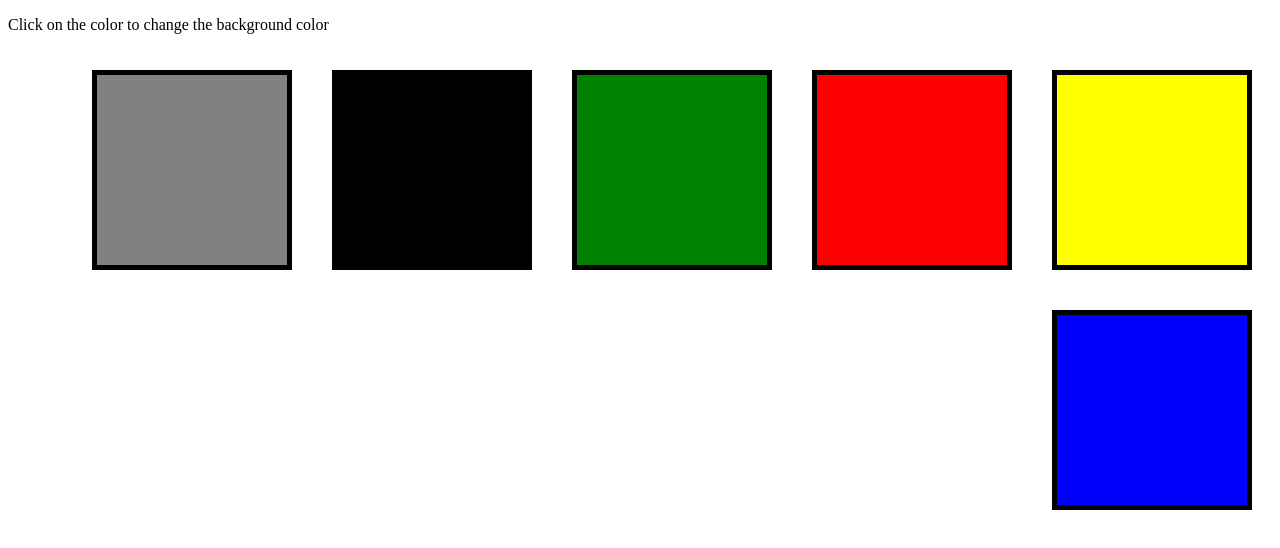
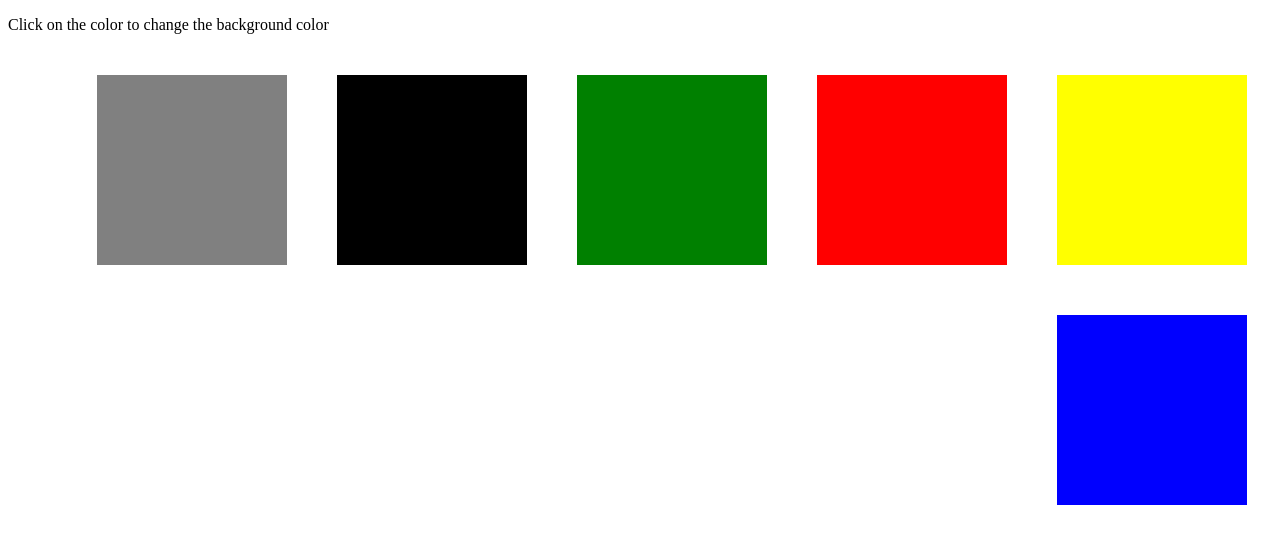
Before and after one commit to avinashmth898/javascript_projects, a plain HTML site: page p1/index.html in a window 1280 px wide. Drawn offline with Linux system fonts and the light colour scheme.

Commit message:
Update border color to white in style.css

```diff
--- a/p1/style.css
+++ b/p1/style.css
@@ -8,7 +8,7 @@ span{
     height :150px;
     width: 150px;
     align-items: center;
-    border:5px solid black;
+    border:5px solid white;
     float: right;
     padding: 20px;
     margin: 20px;
```
